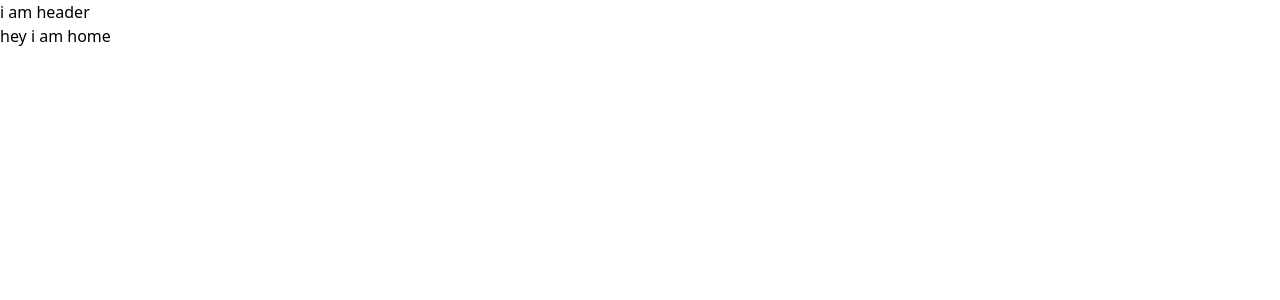
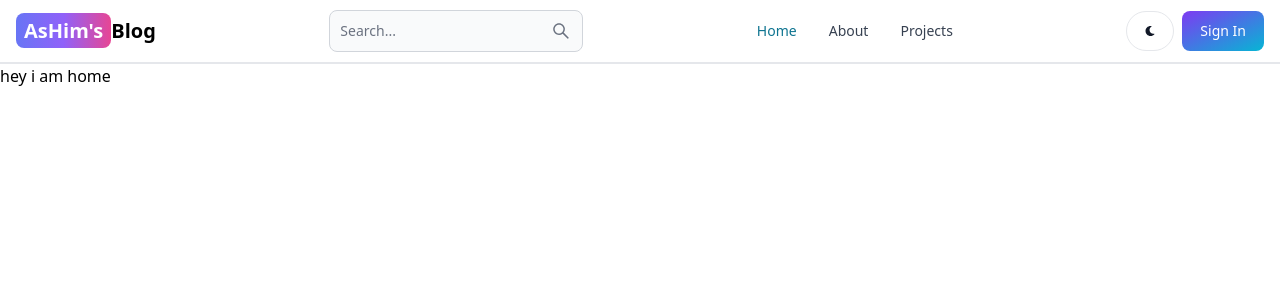
Before and after one commit to shresthashim/mern-blog, a React (Vite) app in the folder client/: page / in a window 1280 px wide. Shown: the top 300 px of the page. Built offline with nearby package versions, Linux system fonts and the light colour scheme.

Commit message:
feat : complete header section

```diff
--- a/client/package.json
+++ b/client/package.json
@@ -14,6 +14,7 @@
     "flowbite-react": "^0.7.2",
     "react": "^18.2.0",
     "react-dom": "^18.2.0",
+    "react-icons": "^5.0.1",
     "react-router-dom": "^6.22.0"
   },
   "devDependencies": {
--- a/client/src/components/Header.tsx
+++ b/client/src/components/Header.tsx
@@ -1,10 +1,52 @@
+import { Button, Navbar, TextInput } from 'flowbite-react';
+import { Link, useLocation } from 'react-router-dom';
+import { AiOutlineSearch } from 'react-icons/ai';
+import { FaMoon } from 'react-icons/fa';
 
-const Header = () => {
+export default function Header() {
+    const path = useLocation().pathname;
     return (
-        <div>
-i am header
-        </div>
+        <Navbar className='border-b-2'>
+            <Link
+                to='/'
+                className='self-center whitespace-nowrap text-sm sm:text-xl font-semibold dark:text-white'
+            >
+        <span className='px-2 py-1 bg-gradient-to-r from-indigo-500 via-purple-500 to-pink-500 rounded-lg text-white'>
+    AsHim's
+        </span>
+                Blog
+            </Link>
+            <form>
+                <TextInput
+                    type='text'
+                    placeholder='Search...'
+                    rightIcon={AiOutlineSearch}
+                    className='hidden lg:inline'
+                />
+            </form>
+            <Button className='w-12 h-10 lg:hidden' color='gray' pill>
+                <AiOutlineSearch />
+            </Button>
+            <div className='flex gap-2 md:order-2'>
+                <Button className='w-12 h-10 hidden sm:inline' color='gray' pill>
+                    <FaMoon />
+                </Button>
+                <Link to='/sign-in'>
+                    <Button gradientDuoTone='purpleToBlue'>Sign In</Button>
+                </Link>
+                <Navbar.Toggle />
+            </div>
+            <Navbar.Collapse>
+                <Navbar.Link active={path === "/"} as={'div'}>
+                    <Link to='/'>Home</Link>
+                </Navbar.Link>
+                <Navbar.Link active={path === "/about"} as={'div'}>
+                    <Link to='/about'>About</Link>
+                </Navbar.Link>
+                <Navbar.Link active={path === "/projects"} as={'div'}>
+                    <Link to='/projects'>Projects</Link>
+                </Navbar.Link>
+            </Navbar.Collapse>
+        </Navbar>
     );
-};
-
-export default Header;
+}
```
Also changed, not shown: 1 other file (tests, documents, lock files or other folders).
